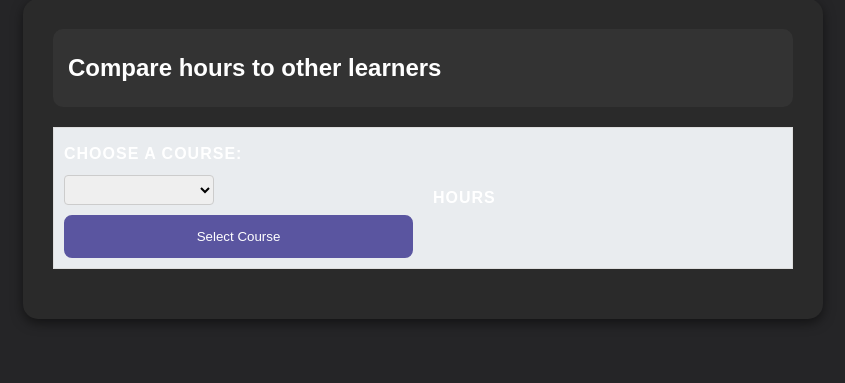
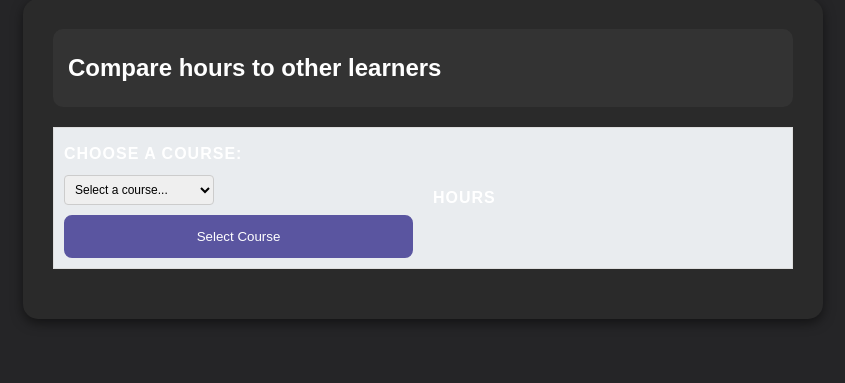
Before and after one commit to StvSz04/Student-log, a Flask app: page /compare/comp in a window 1280 px wide. Shown: the part 132-515 px from the top of the page, without its empty margins (217-1062 px from the left). Run offline with Flask 3, Linux system fonts and the light colour scheme; data comes from the database, SQL or seed files in the repository; lists and menus that the app fills with data are empty.

Commit message:
Fixed compare selection form

```diff
--- a/flaskr/comp.py
+++ b/flaskr/comp.py
@@ -19,6 +19,7 @@ def compare_hours():
 
     if request.method == 'POST':
         course_entry = request.form.get('course_for_entries')
+
         if course_entry:
             # Queries
             listUsers = db.execute(
--- a/flaskr/templates/dash/comp.html
+++ b/flaskr/templates/dash/comp.html
@@ -20,7 +20,7 @@
                         <form method="POST" action="{{ url_for('comp.compare_hours') }}">
                         <label for="course">Choose a course:</label>
                         <select id="course" name="course_for_entries">
-                            {% for course in courses %}
+                            <option value="" disabled selected>Select a course...</option>                            {% for course in courses %}
                             <option value="{{ course['course_name'] }}">{{ course['course_name'] }}</option>
                             {% endfor %}
                         </select>
```
